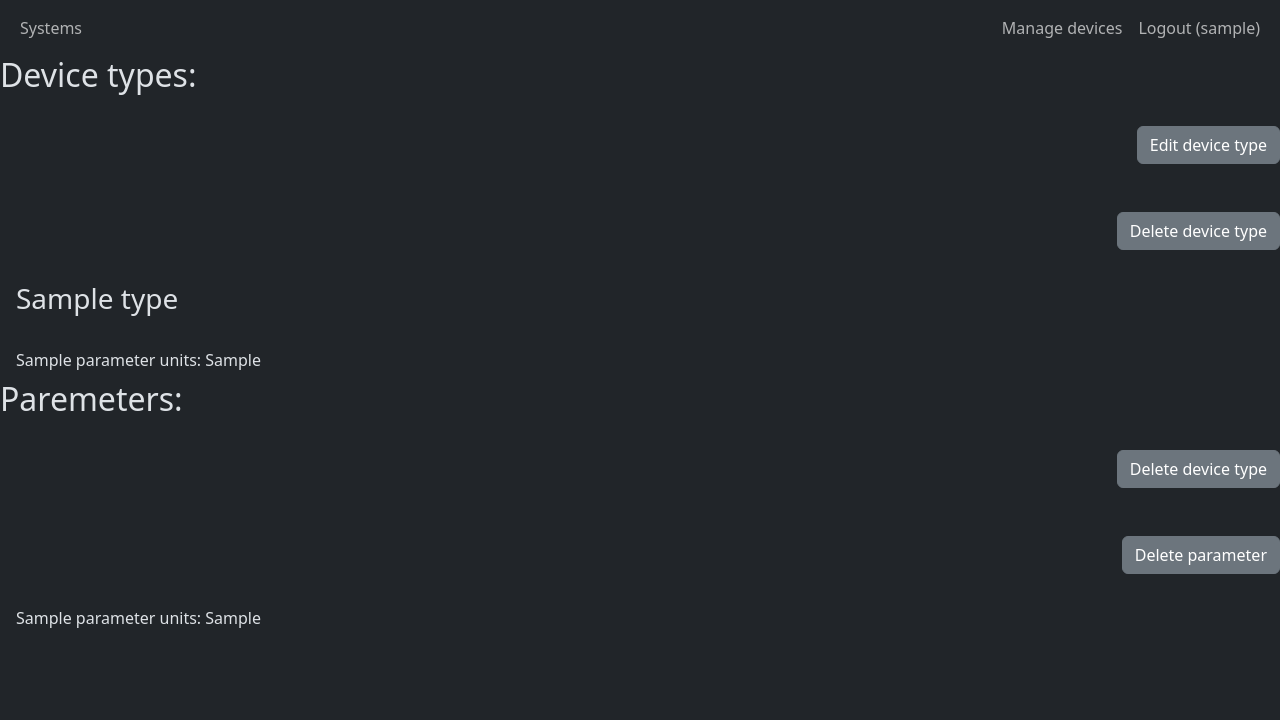
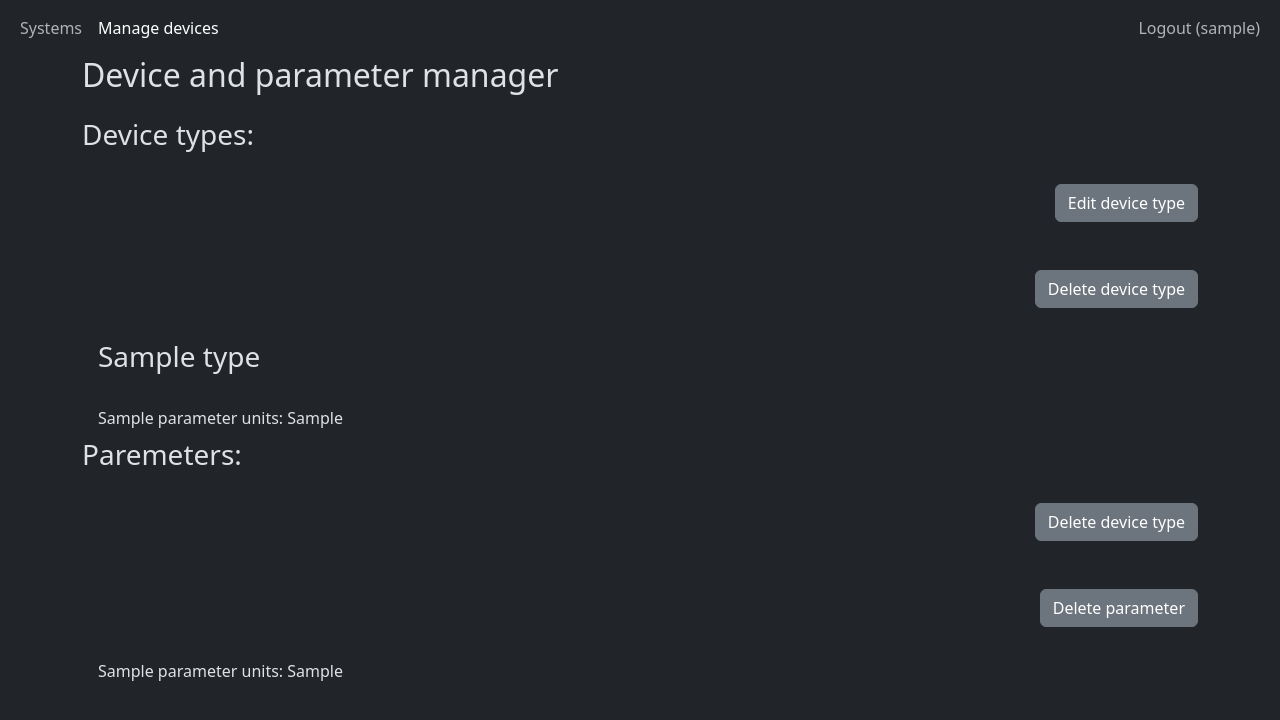
Before and after one commit to IamBahno/IIS-Project, a Flask app: a page that uses app/templates/layout.html in a window 1280 px wide. Shown: the top 720 px of the page. Run offline with Flask 3, Linux system fonts and the light colour scheme; a user stored in the database is signed in; tables that the repository leaves empty hold one stand-in row (values such as "Sample post").

Commit message:
The obligatory "various fixes and improvements"

```diff
--- a/app/auth/routes.py
+++ b/app/auth/routes.py
@@ -117,22 +117,24 @@ class DeviceTypeEditForm(FlaskForm):
 auth = Blueprint('auth', __name__)
 
 #TODO create parameter device_type
-#TODO moznost aby uzivatel systemu prestal uzivat
+#// TODO moznost aby uzivatel systemu prestal uzivat
 #TODO kdyz nejse smazat parameter neco vypsat
 #TODO device_type edit
+#TODO device detail styles
+#TODO device detail form rewrite
 #TODO otestovat co se stane kdy admin smaze device_type kterej je v nejakym systemu
 #TODO pridat kpi do systemu, vsechny kpi projit, pokud jes aspon jedno "KO" hodit tam ko, nebo tak neco
-#TODO kpi delete
-#TODO nekam vypisovat veci jako kpi jmneo popis etc.
-#TODO u vytvareni kpi, udelat nejak ze musi byt nastavenej aspon jedna limit, kontrolovat ze jedna mensi hodnota je oprvdu mensi, regexi na zadavani cisel
-#TODO delete device v system deatilu nebo device detailu
+#// TODO kpi delete
+#// TODO nekam vypisovat veci jako kpi jmneo popis etc.
+#// TODO u vytvareni kpi, udelat nejak ze musi byt nastavenej aspon jedna limit, kontrolovat ze jedna mensi hodnota je oprvdu mensi, regexi na zadavani cisel
+#// TODO delete device v system deatilu nebo device detailu
 #// TODO oddelat ze v register formulari si vybiras role, (mozna pridelaat ze admin muze davat ostatnim adim role)
 #TODO udelat edit ke vsemu (edit jmena osoby,kpi hodnoty, jmena device etc.....) bud predelat create page aby meli parameter create/edit
 #                       a pak to tam dost prepsat nebo zkopirovat veci z create a predelat to na edit
 #TODO vypisovat vsude nejakej rozumnej header (treaba kdyz vytvaris device aby byl tam byl vypsanej system nebo tak neco )
 #TODO zajisti koretkni vstupy
-#TODO zajistit aby pri zadani neplatny hodnoty jako unikatni jmeno atd. nespadl program
-#TODO oznacit poviny pole, aby program nepadal pri nezadani tech nepoviny atd...
+#// TODO zajistit aby pri zadani neplatny hodnoty jako unikatni jmeno atd. nespadl program
+#// TODO oznacit poviny pole, aby program nepadal pri nezadani tech nepoviny atd...
 
 @auth.route("/login/", methods=['GET', 'POST'])
 def login():
@@ -185,12 +187,6 @@ def home():
 
 @auth.route("/systems/",methods=['GET', 'POST'])
 def systems():
-    if request.method == 'POST' and "system-button-request" in request.values:
-        # system = System.query.filter_by(id=request.values["system_id"])
-        current_user.request_system.append(System.query.filter_by(id=request.values["system_id"]).first())
-        db.session.add(current_user)
-        db.session.commit()
-
     systems = []
     systems_in_db =  System.query.all()
     for i in systems_in_db:
@@ -224,27 +220,11 @@ def system_delete(system_id):
 @auth.route("/systems/<int:system_id>/",methods=['GET', 'POST'])
 @login_required
 def system_detail(system_id):
-    # if request.method == "GET" and "device-detail" in request.values:
-    #     return redirect(url_for('auth.device_detail',user=request.values["user_id"],device=request.values["device_id"]))
-
-    # if "add-device" in request.values:
-    #     return redirect(url_for('auth.device_create',system_id=system_id),code=307)
-    # elif "request-accept" in request.values:
-    #     delete_system_request(user_id = int(request.values["request_user_id"]), system_id = system_id,db = db)
-
-    #     user = User.query.filter_by(id=request.values["request_user_id"]).first()
-    #     system=System.query.filter_by(id=system_id).first()
-    #     system.users.append(user)
-    #     db.session.add(system)
-    #     db.session.add(user)
-    #     db.session.commit()
-
-    # elif "request-decline" in request.values:
-    #     delete_system_request(user_id = int(request.values["request_user_id"]), system_id = system_id,db = db)
-
     system=System.query.get_or_404(system_id)
     if system not in current_user.used_systems and current_user.id != system.system_manager and current_user.role != "admin":
         abort(403)
+
+    title = system.name
 
     devices = Device.query.filter_by(system=system.id).all()
     device_types = [DeviceType.query.filter_by(id=device.device_type_id).first()  for device in devices]
@@ -262,7 +242,7 @@ def system_detail(system_id):
     kpis_of_devices = [[Kpi.query.filter_by(parameter_id=parameter.id,system=system_id).all() for parameter in parameters] for parameters in parameters_of_devices]
     kpis_states = [get_kpi_states(values,kpis) for values,kpis in zip(values_of_devices,kpis_of_devices)]
     return render_template('system_detail.html',system=system,devices=devices,user=current_user,zip = zip,parameters = parameters_of_devices,
-                           values=values_of_devices,kpis_of_devices=kpis_of_devices,kpis_states_of_devices=kpis_states, kpis=zip(kpis, parameters_of_kpis))
+                           values=values_of_devices,kpis_of_devices=kpis_of_devices,kpis_states_of_devices=kpis_states, kpis=zip(kpis, parameters_of_kpis), title=title)
 
 
 @auth.route("/systems/<int:system_id>/request/", methods=['GET', 'POST'])
@@ -332,6 +312,9 @@ def system_revoke_request(system_id, user_id):
         user.used_systems.remove(system)
         db.session.commit()
 
+    if current_user.id == user_id:
+        return redirect(url_for('auth.home'))
+
     return redirect(url_for('auth.system_detail',system_id=system_id))
 
 @auth.route("/systems/<int:system_id>/kpi/<int:kpi_id>/delete/",methods=['GET', 'POST'])
@@ -373,7 +356,8 @@ def device_detail(system_id, device_id):
         value = Value(value=value_value,timestamp=request.values["time"],setter=current_user.id,device=device_id,parameter=request.values["parameter_id"])
         db.session.add(value)
         db.session.commit()
-    device = Device.query.filter_by(id=device_id).first()
+    device = Device.query.get_or_404(device_id)
+    title = device.name
     device_type = DeviceType.query.filter_by(id=device.device_type_id).first()
     #list of parameters
     parameters = device_type.parameters
@@ -384,7 +368,7 @@ def device_detail(system_id, device_id):
     #list of kpi states for parameters
     kpi_states = get_kpi_states(values,kpis)
     return render_template('device_detail.html', device_id=int(device_id), system_id=system_id,user=current_user,values=values,
-                           parameters=parameters,kpis=kpis,kpi_parameters_states=kpi_states,default_datetime=datetime.now().strftime('%Y-%m-%dT%H:%M:%S'),zip=zip)
+                           parameters=parameters,kpis=kpis,kpi_parameters_states=kpi_states,default_datetime=datetime.now().strftime('%Y-%m-%dT%H:%M:%S'),zip=zip, title=title)
 
 @auth.route("/systems/<int:system_id>/devices/create/",methods=['GET', 'POST'])
 @auth.route("/systems/<int:system_id>/devices/<int:device_id>/edit/",methods=['GET', 'POST'])
@@ -401,6 +385,9 @@ def device_create(system_id, device_id = None):
 
     if device_id:
         device = Device.query.get_or_404(device_id)
+        form.device_type.validate_choice = False
+        form.device_type.validators = []
+        form.device_type.flags.disabled = True
 
     if form.validate_on_submit():
         if not device_id:
@@ -417,7 +404,6 @@ def device_create(system_id, device_id = None):
         form.device_name.data = device.name
         form.device_description.data = device.description
         form.device_type.data = device.device_type_id
-        form.device_type.flags.disabled = True
         title = f"Edit device {device_id}"
 
 
@@ -499,39 +485,45 @@ def kpi_create(system_id, kpi_id = None):
         form.upper_limit.data = kpi.upper_limit
         title = f"Edit KPI {kpi_id}"
 
-    return render_template('kpi_create.html', form=form)
+    return render_template('kpi_create.html', form=form, title=title)
 
 @auth.route("/devices_&_parameters/",methods=['GET','POST'])
+@login_required
 def manage_devices_and_parameters():
-    if not current_user.is_authenticated or  current_user.role != "admin":
+    if not current_user.is_authenticated or current_user.role != "admin":
         abort(403)
+    title = "Device and parameter manager"
     device_types = DeviceType.query.all()
     parameters = Parameter.query.all()
-    return render_template('devicetypes_parameters.html', device_types=device_types,parameters = parameters)
+    return render_template('devicetypes_parameters.html', device_types=device_types,parameters = parameters, title=title)
 
 @auth.route("/device_types/<int:device_type_id>/edit",methods=['GET','POST'])
+@login_required
 def edit_device_type(device_type_id):
-    if not current_user.is_authenticated or  current_user.role != "admin":
+    if not current_user.is_authenticated or current_user.role != "admin":
         abort(403)
     form = DeviceTypeEditForm()
     if form.validate_on_submit(form):
         device_type = DeviceType.query.filter_by(id=device_type_id).first()
         device_type.name = form.device_type_name.data
         db.session.commit()
+        #TODO fix
         title = f"Edit device {device_type_id}"
     else:
         pass
     return "<p>aaaaaaaaaa</p>"
 
 @auth.route("/parameters/<int:parameter_id>/edit",methods=['GET','POST'])
-def deleter_edit(parameter_id):
-    if not current_user.is_authenticated or  current_user.role != "admin":
+@login_required
+def parameter_edit(parameter_id):
+    if not current_user.is_authenticated or current_user.role != "admin":
         abort(403)
     return redirect('/devices_&_parameters/')
 
 @auth.route("/device_types/<int:device_type_id>/delete",methods=['GET','POST'])
+@login_required
 def delete_device_type(device_type_id):
-    if not current_user.is_authenticated or  current_user.role != "admin":
+    if not current_user.is_authenticated or current_user.role != "admin":
         abort(403)
     device_type = DeviceType.query.get_or_404(device_type_id)
     db.session.delete(device_type)
@@ -539,8 +531,9 @@ def delete_device_type(device_type_id):
     return render_template("devicetypes_parameters.html")
 
 @auth.route("/parameters/<int:parameter_id>/delete",methods=['GET','POST'])
-def deleter_parameter(parameter_id):
-    if not current_user.is_authenticated or  current_user.role != "admin":
+@login_required
+def delete_parameter(parameter_id):
+    if not current_user.is_authenticated or current_user.role != "admin":
         abort(403)
     parameter = Parameter.query.get_or_404(parameter_id)
     if (parameter.device_types != []):
@@ -548,10 +541,3 @@ def deleter_parameter(parameter_id):
     db.session.delete(parameter)
     db.session.commit()
     return redirect('/devices_&_parameters/')
-
-
-
-# @auth.route("/test",methods=['GET', 'POST'])
-# @login_required
-# def test():
-#     pass
--- a/app/templates/device_create.html
+++ b/app/templates/device_create.html
@@ -1,6 +1,6 @@
 {% extends "layout.html" %}
 {% block content %}
-<form method="POST" class="container-sm" style="max-width:768px">
+<form method="POST" class="container-sm" style="max-width:768px" novalidate>
     {{form.hidden_tag()}}
     <h2>{{title}}</h2>
     <div class="form-floating mb-3">
--- a/app/templates/devicetypes_parameters.html
+++ b/app/templates/devicetypes_parameters.html
@@ -1,7 +1,9 @@
 {% extends "layout.html" %}
 {% block content %}
-    <ul class="list-group list-group-flush">
-        <h2>Device types:</h2>
+<div class="container">
+    <h2>{{title}}</h2>
+    <ul class="list-group list-group-flush mt-4">
+        <h3>Device types:</h3>
         {% for device_type in device_types %}
         <div class="d-grid gap-2 d-md-flex justify-content-md-end mt-4 mb-4">
             <a class="btn btn-secondary" href="/device_types/{{device_type.id}}/edit">Edit device type</a>
@@ -18,7 +20,7 @@
     </ul>
 
     <ul class="list-group list-group-flush">
-        <h2>Paremeters:</h2>
+        <h3>Paremeters:</h3>
         {% for parameter in parameters %}
         <div class="d-grid gap-2 d-md-flex justify-content-md-end mt-4 mb-4">
             <a class="btn btn-secondary" href="/parameters/{{parameter.id}}/edit">Delete device type</a>
@@ -33,4 +35,5 @@
         {% endfor %}
 
     </ul>
+</div>
 {% endblock %}
--- a/app/templates/layout.html
+++ b/app/templates/layout.html
@@ -23,26 +23,25 @@
             <div class="collapse navbar-collapse" id="navbarToggler">
                 <ul class="navbar-nav me-auto mb-2 mb-lg-0">
                     <li class="nav-item">
-                        <a class="nav-link {% if request.path == "/systems" %}active{% endif %}" href="/systems">Systems</a>
+                        <a class="nav-link {% if request.path == "/systems/" %}active{% endif %}" href="/systems/">Systems</a>
                     </li>
+                    {% if current_user.role == "admin" %}
+                        <li class="nav-item">
+                            <a href="/devices_&_parameters/" class="nav-link {% if request.path == "/devices_&_parameters/" %}active{% endif %}">Manage devices</a>
+                        </li>
+                    {% endif %}
                 </ul>
                 <ul class="navbar-nav">
-                    {% if current_user.role == "admin" %}
-                        <li class="nav-item">
-                            <a href="/devices_&_parameters" class="nav-link">Manage devices</a>
-                        </li>
-                    {% endif %}
-
                     {% if not current_user.is_authenticated %}
                     <li class="nav-item">
-                        <a href="/login" class="nav-link {% if request.path == "/login" %}active{% endif %}">Login</a>
+                        <a href="/login/" class="nav-link {% if request.path == "/login/" %}active{% endif %}">Login</a>
                     </li>
                     <li class="nav-item">
-                        <a href="/register" class="nav-link {% if request.path == "/register" %}active{% endif %}">Register</a>
+                        <a href="/register/" class="nav-link {% if request.path == "/register/" %}active{% endif %}">Register</a>
                     </li>
                     {% else %}
                     <li class="nav-item">
-                        <a href="/logout" class="nav-link">Logout ({{ current_user.username }})</a>
+                        <a href="/logout/" class="nav-link">Logout ({{ current_user.username }})</a>
                     </li>
                     {% endif %}
                 </ul>
```
Also changed, not shown: app/templates/system_detail.html (+6 -3 lines).
